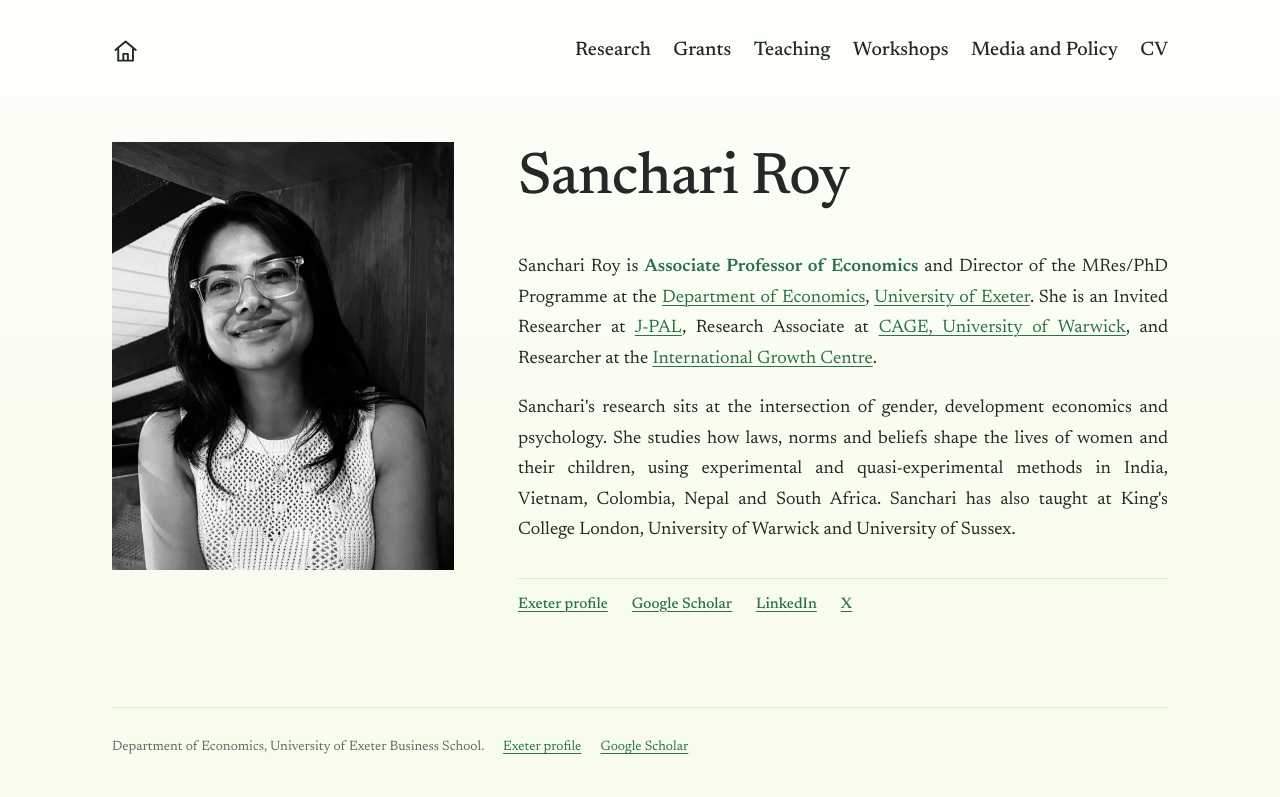
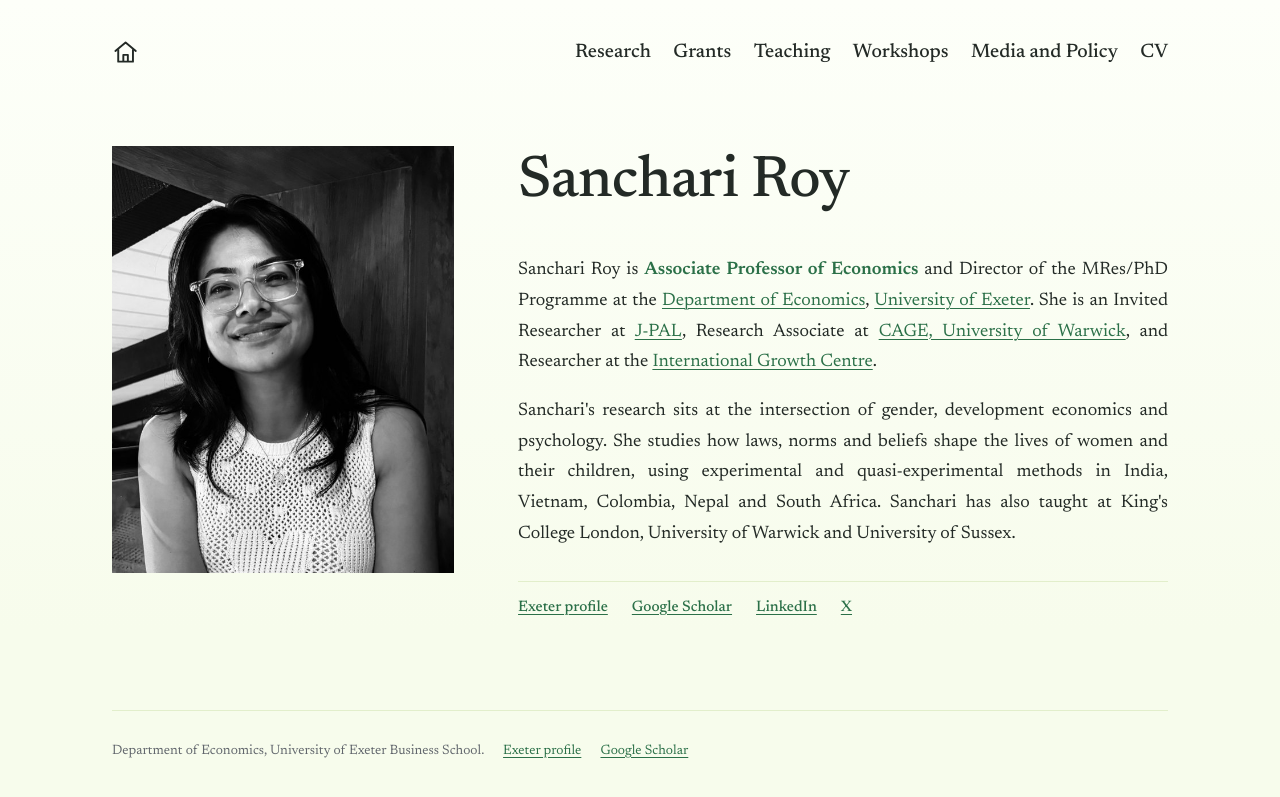
Before and after one commit to sanchariroym/sanchariroym.github.io, a Jekyll site: the page built from index.md, in a window 1280 px wide. Shown: the top 797 px of the page. Built offline with Jekyll 4.4.1, drawn with Linux system fonts in a browser that asks for light colours.

Commit message:
House icon on every page; steady header height
Co-Authored-By: Claude Opus 5.5 <noreply@anthropic.com>
Claude-Session: https://claude.ai/code/session_01BVddaAtzbXtbz8eDZN5RwJ

```diff
--- a/_layouts/default.html
+++ b/_layouts/default.html
@@ -17,7 +17,7 @@
 <body class="{% if page.url == '/' %}home{% else %}inner{% endif %}">
   <div class="page">
     <header class="site-header">
-      {% if page.url == '/' %}<a class="mark home-icon" href="{{ '/' | relative_url }}" aria-label="Home"><svg viewBox="0 0 24 24" width="24" height="24" aria-hidden="true"><path d="M3 10.5 12 3l9 7.5" fill="none" stroke="currentColor" stroke-width="1.7" stroke-linecap="round" stroke-linejoin="round"/><path d="M5.5 9v11h13V9" fill="none" stroke="currentColor" stroke-width="1.7" stroke-linejoin="round"/><path d="M10 20v-6h4v6" fill="none" stroke="currentColor" stroke-width="1.7" stroke-linejoin="round"/></svg></a>{% else %}<a class="mark" href="{{ '/' | relative_url }}">{{ site.title }}</a>{% endif %}
+      <a class="mark home-icon" href="{{ '/' | relative_url }}" aria-label="Home"><svg viewBox="0 0 24 24" width="24" height="24" aria-hidden="true"><path d="M3 10.5 12 3l9 7.5" fill="none" stroke="currentColor" stroke-width="1.7" stroke-linecap="round" stroke-linejoin="round"/><path d="M5.5 9v11h13V9" fill="none" stroke="currentColor" stroke-width="1.7" stroke-linejoin="round"/><path d="M10 20v-6h4v6" fill="none" stroke="currentColor" stroke-width="1.7" stroke-linejoin="round"/></svg></a>
       <nav aria-label="Main">
         {% for item in site.nav %}{% unless item.url == '/' %}
           {% assign external = item.url | slice: 0, 4 %}
--- a/assets/css/style.css
+++ b/assets/css/style.css
@@ -20,7 +20,7 @@ a:focus-visible { outline: 2px solid var(--accent); outline-offset: 3px; }
 .page { max-width: 72rem; margin: 0 auto; padding: 2rem clamp(1rem, 4vw, 3rem) 3rem; }
 
 /* Header */
-.site-header { display: flex; justify-content: space-between; align-items: center; flex-wrap: wrap; gap: 0.5rem 2rem; font: 500 1.22rem var(--display); }
+.site-header { min-height: 2.6rem; display: flex; justify-content: space-between; align-items: center; flex-wrap: wrap; gap: 0.5rem 2rem; font: 500 1.22rem var(--display); }
 .mark { font-weight: 500; color: var(--ink); text-decoration: none; }
 .home-icon { display: inline-flex; align-self: center; padding: 0.35rem; margin-left: -0.35rem; border-radius: 6px; }
 .home-icon:hover { color: var(--accent); }
```
